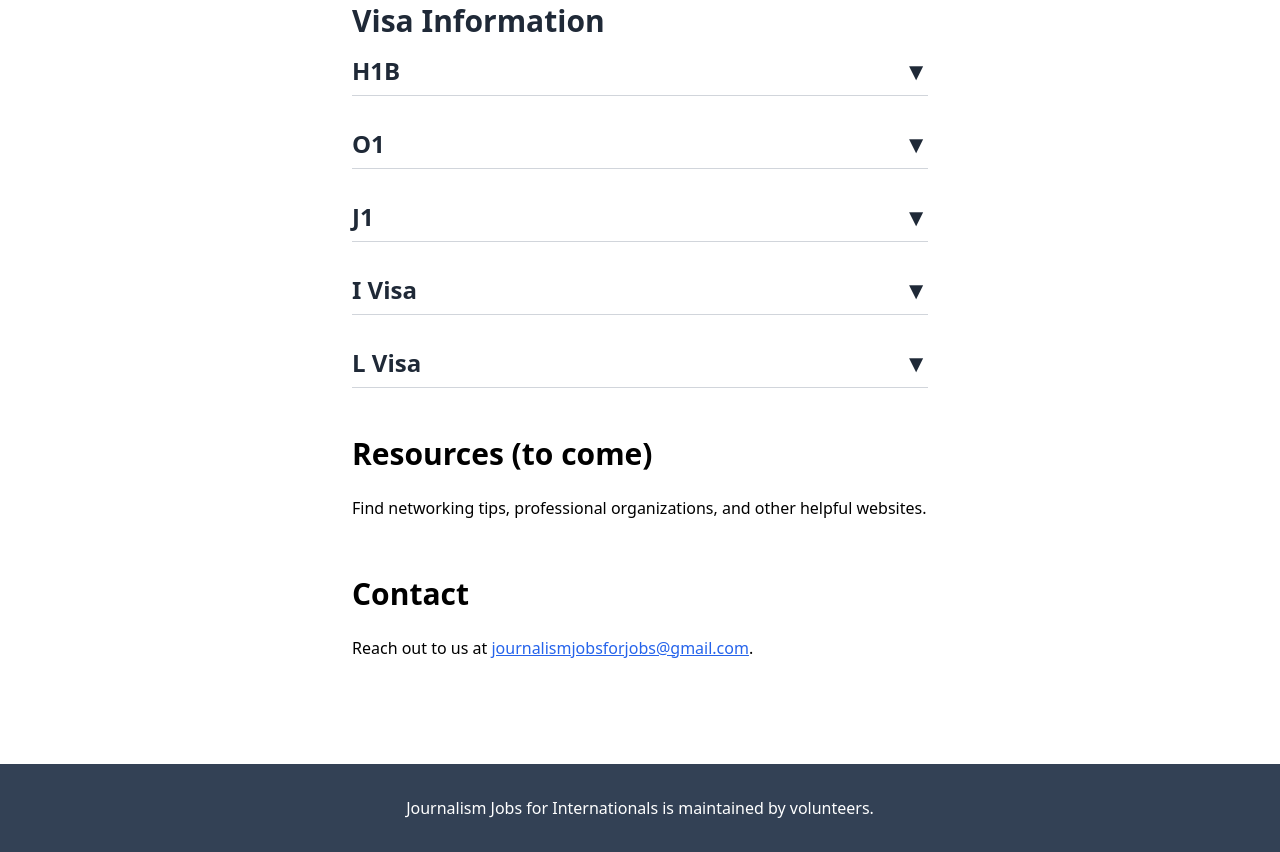
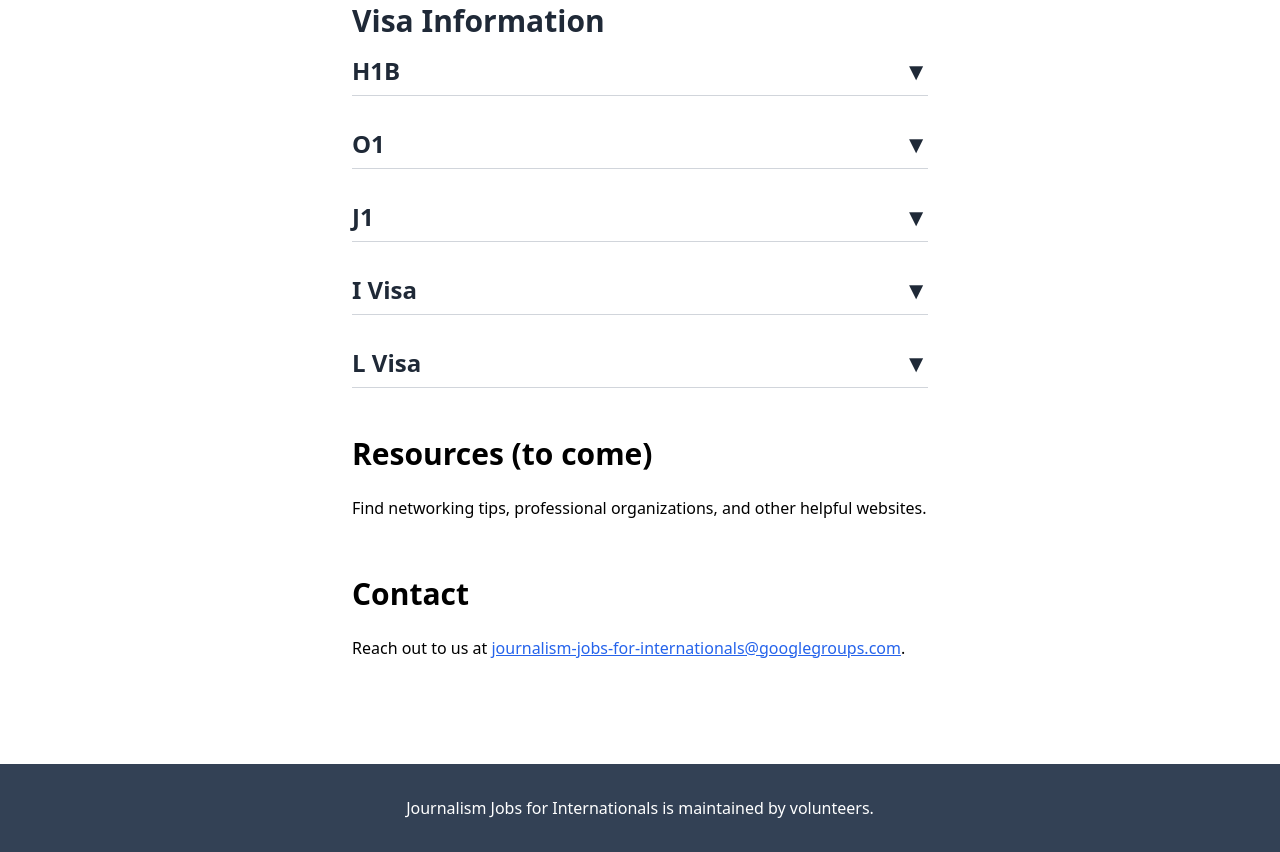
Before and after one commit to Journalism-Jobs-for-Internationals/Journalism-Jobs-for-Internationals.github.io, a plain HTML site: page index.html in a window 1280 px wide. Shown: the part 990-1842 px from the top of the page. Drawn offline with nearby package versions, Linux system fonts and the light colour scheme.

Commit message:
fix: switch out email address

```diff
--- a/index.html
+++ b/index.html
@@ -121,7 +121,7 @@
                     <div class="py-4">
                     <h4 class="font-bold">Case studies</h4>
                         <p class="py-2">(Pending examples)</p>
-                        <p class="py-2">Does this apply to you? We'd like to talk to you. Reach out to us at <a href="mailto:journalismjobsforjobs@gmail.com" class="underline text-blue-600">journalismjobsforjobs@gmail.com</a>.</p>
+                        <p class="py-2">Does this apply to you? We'd like to talk to you. Reach out to us at <a href="mailto:journalism-jobs-for-internationals@googlegroups.com" class="underline text-blue-600">journalism-jobs-for-internationals@googlegroups.com</a>.</p>
                     </div>
                     <!-- <h4 class="font-bold">Documents required:</h4>
                     <p>A valid job offer from a U.S. employer, passport, CV, diploma, and more.</p> -->
@@ -221,7 +221,7 @@
                     <div class="py-4">
                         <h4 class="font-bold">Case study</h4>
                         <p class="py-2">(Pending examples)</p>
-                        <p class="py-2">Does this apply to you? We’d like to talk to you. Reach out to us at <a href="mailto:journalismjobsforjobs@gmail.com" class="underline text-blue-600">journalismjobsforjobs@gmail.com</a>.</p>
+                        <p class="py-2">Does this apply to you? We’d like to talk to you. Reach out to us at <a href="mailto:journalism-jobs-for-internationals@googlegroups.com" class="underline text-blue-600">journalism-jobs-for-internationals@googlegroups.com</a>.</p>
                     </div>
 
                     <div class="py-4">
@@ -264,7 +264,7 @@
                     <div class="py-4">
                         <h4 class="font-bold">Case study</h4>
                         <p class="py-2">(Pending examples)</p>
-                        <p class="py-2">Does this apply to you? We’d like to talk to you. Reach out to us at <a href="mailto:journalismjobsforjobs@gmail.com" class="underline text-blue-600">journalismjobsforjobs@gmail.com</a>.</p>
+                        <p class="py-2">Does this apply to you? We’d like to talk to you. Reach out to us at <a href="mailto:journalism-jobs-for-internationals@googlegroups.com" class="underline text-blue-600">journalism-jobs-for-internationals@googlegroups.com</a>.</p>
                     </div>
 
                     <div class="py-4">
@@ -327,7 +327,7 @@
                     <div class="py-4">
                         <h4 class="font-bold">Case Study</h4>
                         <p class="py-2">(Pending examples)</p>
-                        <p class="py-2">Does this apply to you? We'd like to talk to you. Reach out to us at <a href="mailto:journalismjobsforjobs@gmail.com" class="underline text-blue-600">journalismjobsforjobs@gmail.com</a>.</p>
+                        <p class="py-2">Does this apply to you? We'd like to talk to you. Reach out to us at <a href="mailto:journalism-jobs-for-internationals@googlegroups.com" class="underline text-blue-600">journalism-jobs-for-internationals@googlegroups.com</a>.</p>
                     </div>
 
                     <div class="py-4">
@@ -381,7 +381,7 @@
 
         <section class="mb-12">
             <h2 class="text-3xl font-black mb-4">Contact</h2>
-            <p class="py-2">Reach out to us at <a href="mailto:journalismjobsforjobs@gmail.com" class="underline text-blue-600">journalismjobsforjobs@gmail.com</a>.</p>
+            <p class="py-2">Reach out to us at <a href="mailto:journalism-jobs-for-internationals@googlegroups.com" class="underline text-blue-600">journalism-jobs-for-internationals@googlegroups.com</a>.</p>
         </section>
     </main>
 
```
Also changed, not shown: index_backup.html (added, +14 -0 lines).
